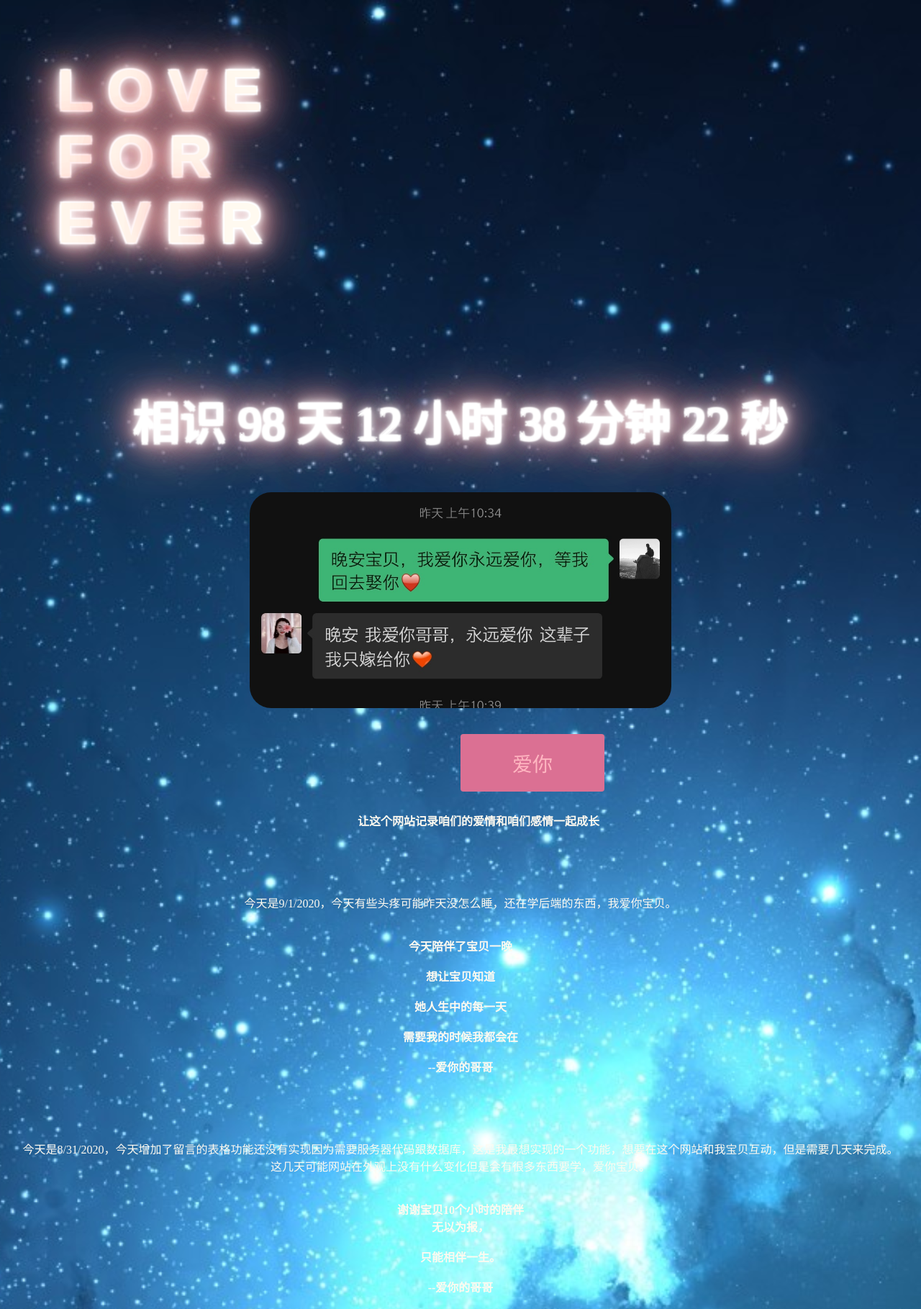
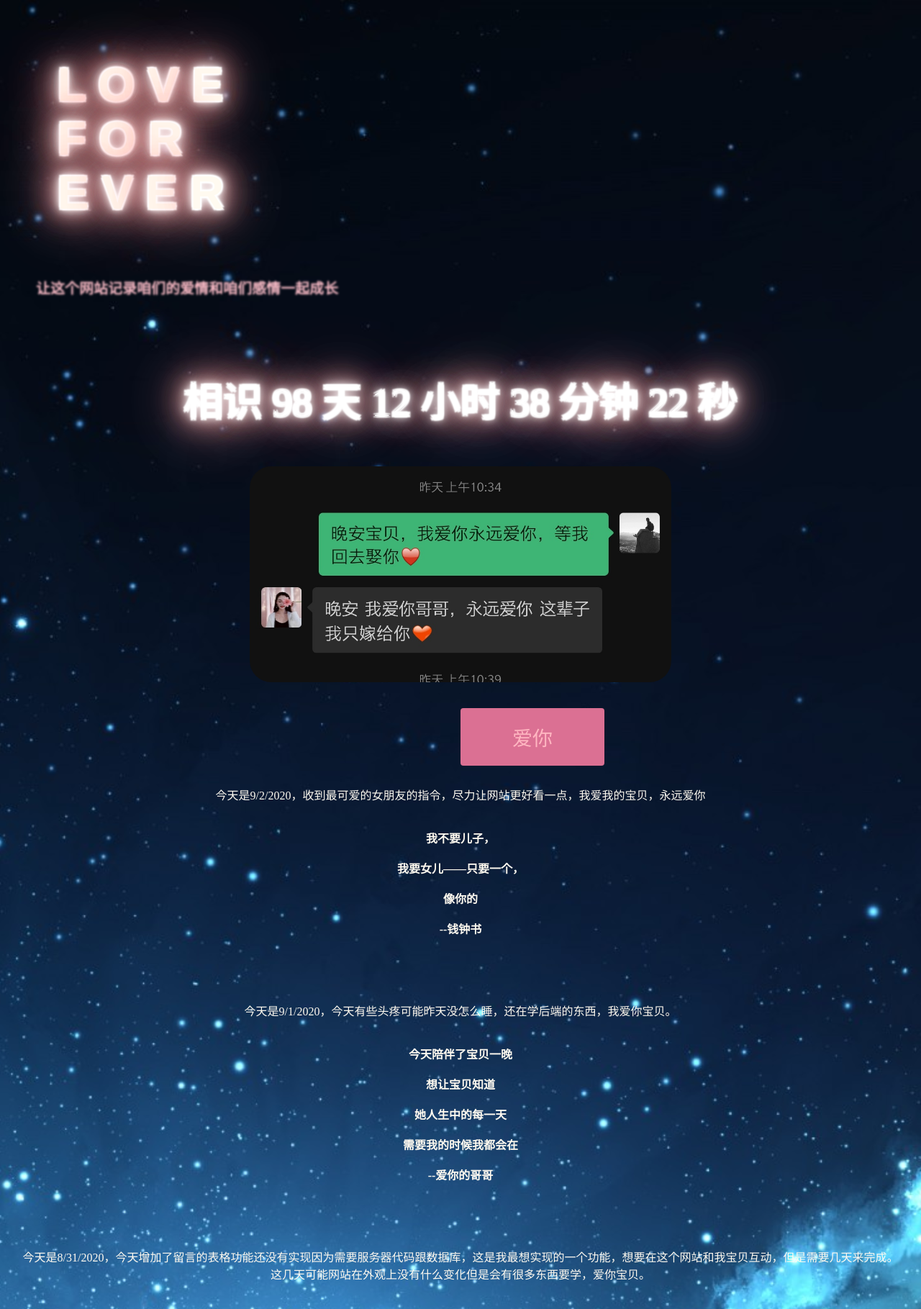
Before and after one commit to foxrock619/foxrock619.github.io, a PHP site: page / in a window 1280 px wide. Shown: the top 1819 px of the page at 72% size. Run offline with PHP 8.4, Linux system fonts and the light colour scheme.

Commit message:
text blur effect

```diff
--- a/css/style.css
+++ b/css/style.css
@@ -12,17 +12,19 @@
 }
 body {
     color: floralwhite;
-    background-image: url("../image/bg11.jpg");
-
+    background-image: url("../image/bg10.jpg");
+    font-family: Apple LiGothic Medium;
     background-size: cover;
     background-position: center;
-    background-blend-mode:overlay;
-    min-height:100hv;
-
+    background-blend-mode: overlay;
+    min-height: 100hv;
 }
 .head {
+    color: transparent;
+    font-size: 20px;
+    text-shadow: 0 0 3px pink;
     margin-left: 50px;
-    font-family: Microsoft YaHei;
+    font-family: Apple LiGothic Medium;
 }
 p {
     font-size: 25px;
@@ -37,7 +39,7 @@ p {
 .popout {
     font-family: Futura, sans-serif;
     font-weight: 900;
-    font-size: 80px;
+    font-size: 65px;
     padding: 80px;
     position: relative;
     display: inline-block;
@@ -45,7 +47,7 @@ p {
 }
 
 .timer {
-    font-size: 65px;
+    font-size: 55px;
     text-transform: uppercase;
     margin-top: 100px;
     font-weight: normal;
@@ -134,7 +136,19 @@ input {
     margin-left: 50px;
     animation: op 5s;
 }
+@keyframes gradient {
+    0% {
+        background-position: 0% 50%;
+    }
 
+    50% {
+        background-position: 100% 50%;
+    }
+
+    100% {
+        background-position: 0% 50%;
+    }
+}
 @-webkit-keyframes fade {
     from {
         opacity: .4
--- a/index.html
+++ b/index.html
@@ -28,7 +28,12 @@
         <span>R</span>
 
     </p>
+    <div class="head">
 
+        <dd>
+            <b> 让这个网站记录咱们的爱情和咱们感情一起成长</b>
+        </dd>
+    </div>
     <div class="timer" id="demo"></div>
     <br><br><br>
 
@@ -71,17 +76,28 @@
 
     <div class="c1">
 
-        <div class="head">
+        <br>
+        <br><br>
+        <br><br>
+        <dd>
+            今天是9/2/2020，收到最可爱的女朋友的指令，尽力让网站更好看一点，我爱我的宝贝，永远爱你<br>
+
+        </dd>
+        <br><br>
+        <b>
+            <dd>我不要儿子，</dd>
+            <br>
+            <dd>我要女儿——只要一个，</dd>
+            <br>
+            <dd>像你的</dd>
+            <br>
+            <dd>--钱钟书</dd>
+        </b>
+
+        <dd>
             <br>
             <br><br>
             <br><br>
-            <dd>
-                <b> 让这个网站记录咱们的爱情和咱们感情一起成长</b>
-            </dd>
-        </div>
-        <br>
-        <br><br>
-        <br><br>
         <dd>
             今天是9/1/2020，今天有些头疼可能昨天没怎么睡，还在学后端的东西，我爱你宝贝。<br>
 
```
